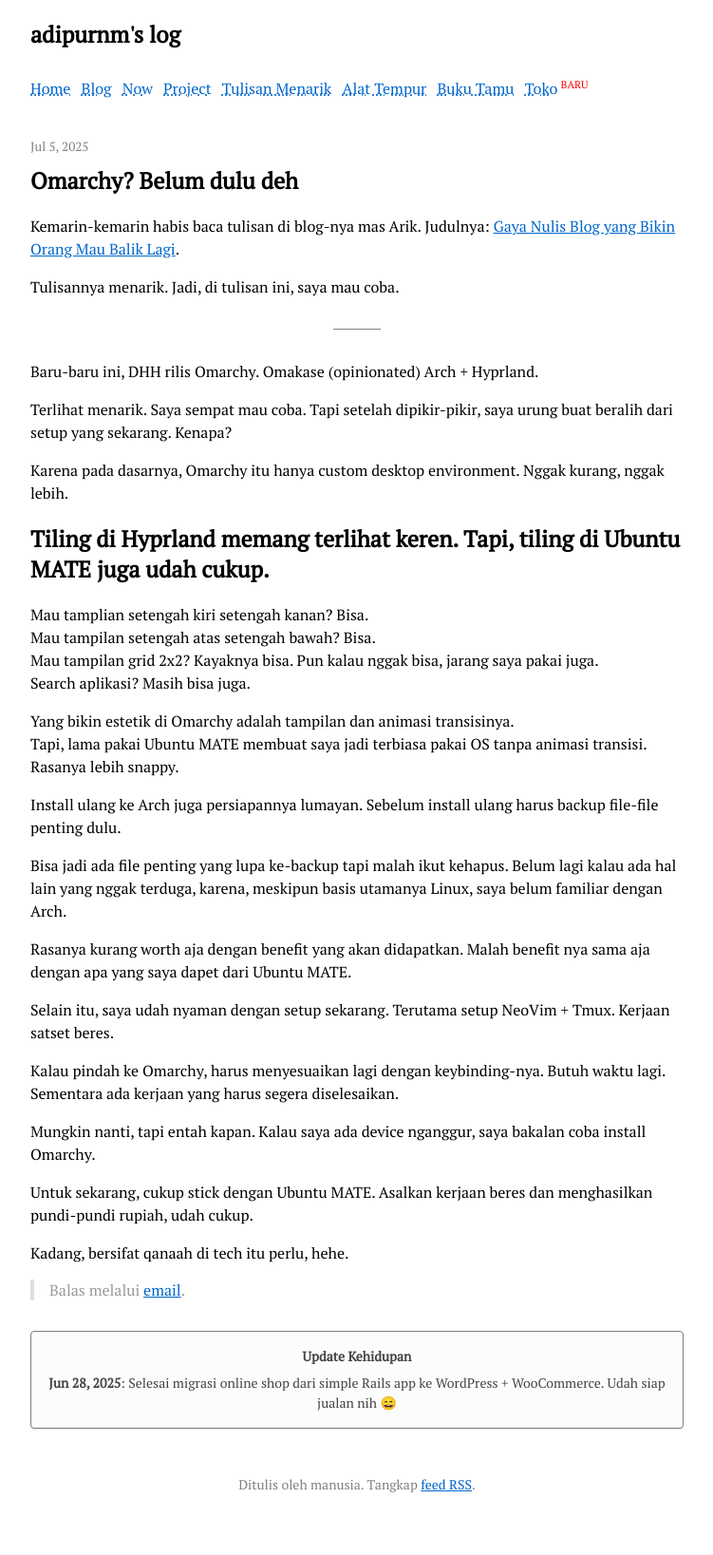
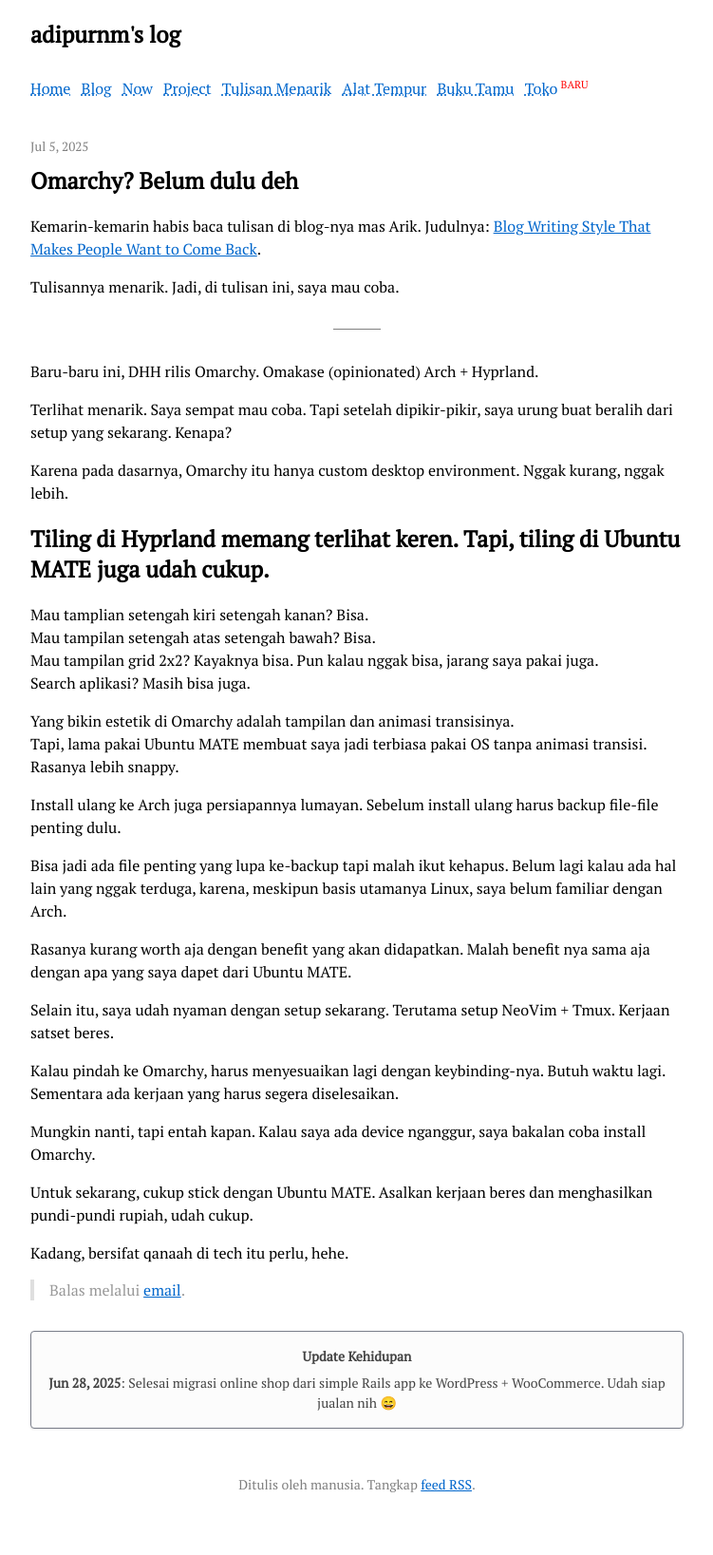
Before and after one commit to adiprnm/weblog, a Jekyll site: the page built from _posts/2025-07-05-omarchy-nanti-dulu.md, in a window 1280 px wide. Shown: the whole page at 95% size, without its empty margins (264-1015 px from the left). Built offline with Jekyll 4.4.1, drawn with Linux system fonts in a browser that asks for light colours.

Commit message:
fix link

```diff
--- a/_posts/2025-07-05-omarchy-nanti-dulu.md
+++ b/_posts/2025-07-05-omarchy-nanti-dulu.md
@@ -4,7 +4,7 @@ title: Omarchy? Belum dulu deh
 tags: Tech Opini
 ---
 
-Kemarin-kemarin habis baca tulisan di blog-nya mas Arik. Judulnya: [Gaya Nulis Blog yang Bikin Orang Mau Balik Lagi](https://idearik.com/gaya-nulis-blog/).
+Kemarin-kemarin habis baca tulisan di blog-nya mas Arik. Judulnya: [Blog Writing Style That Makes People Want to Come Back](https://idearik.com/blog-writing-style/).
 
 Tulisannya menarik. Jadi, di tulisan ini, saya mau coba.
 
```
